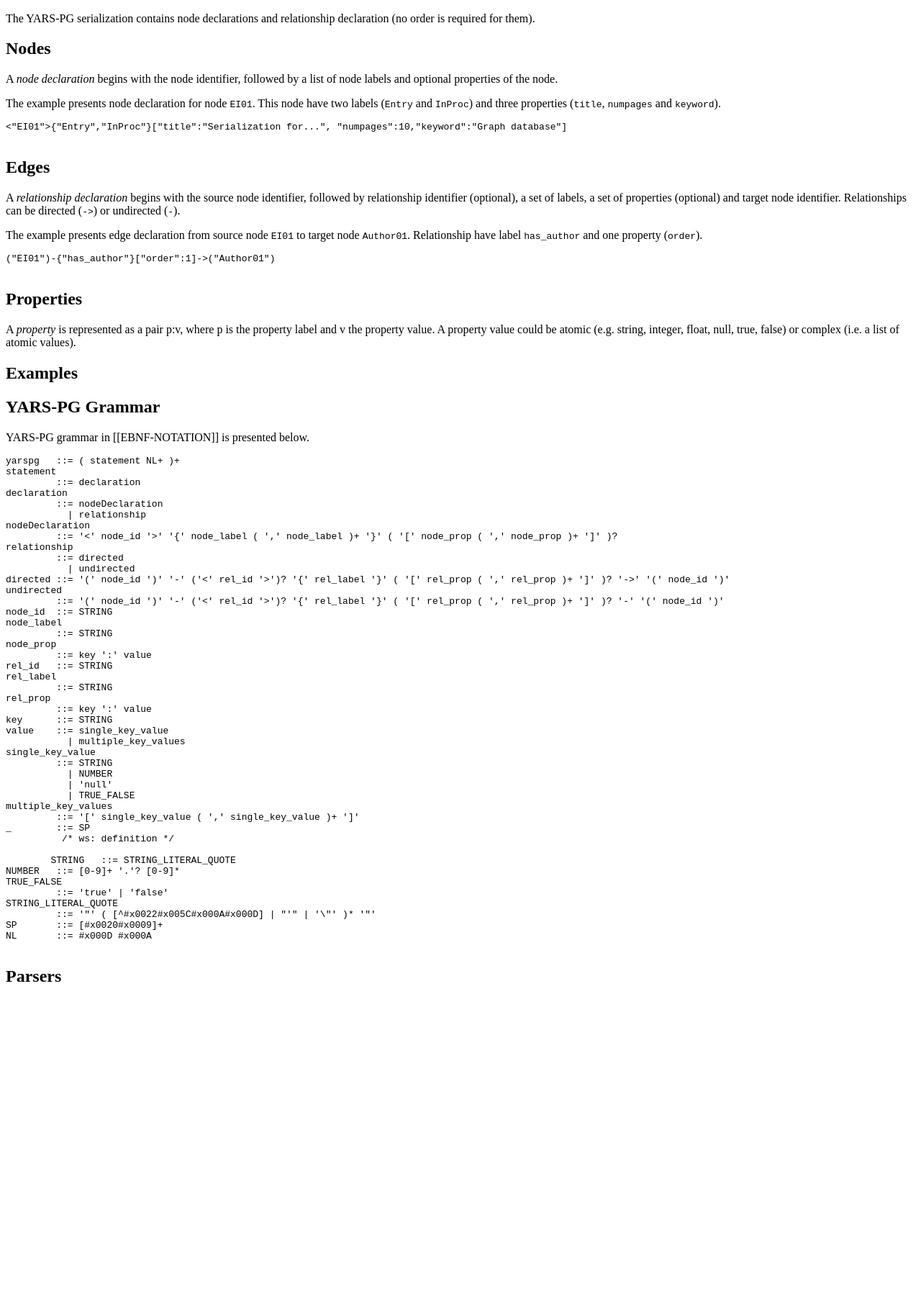
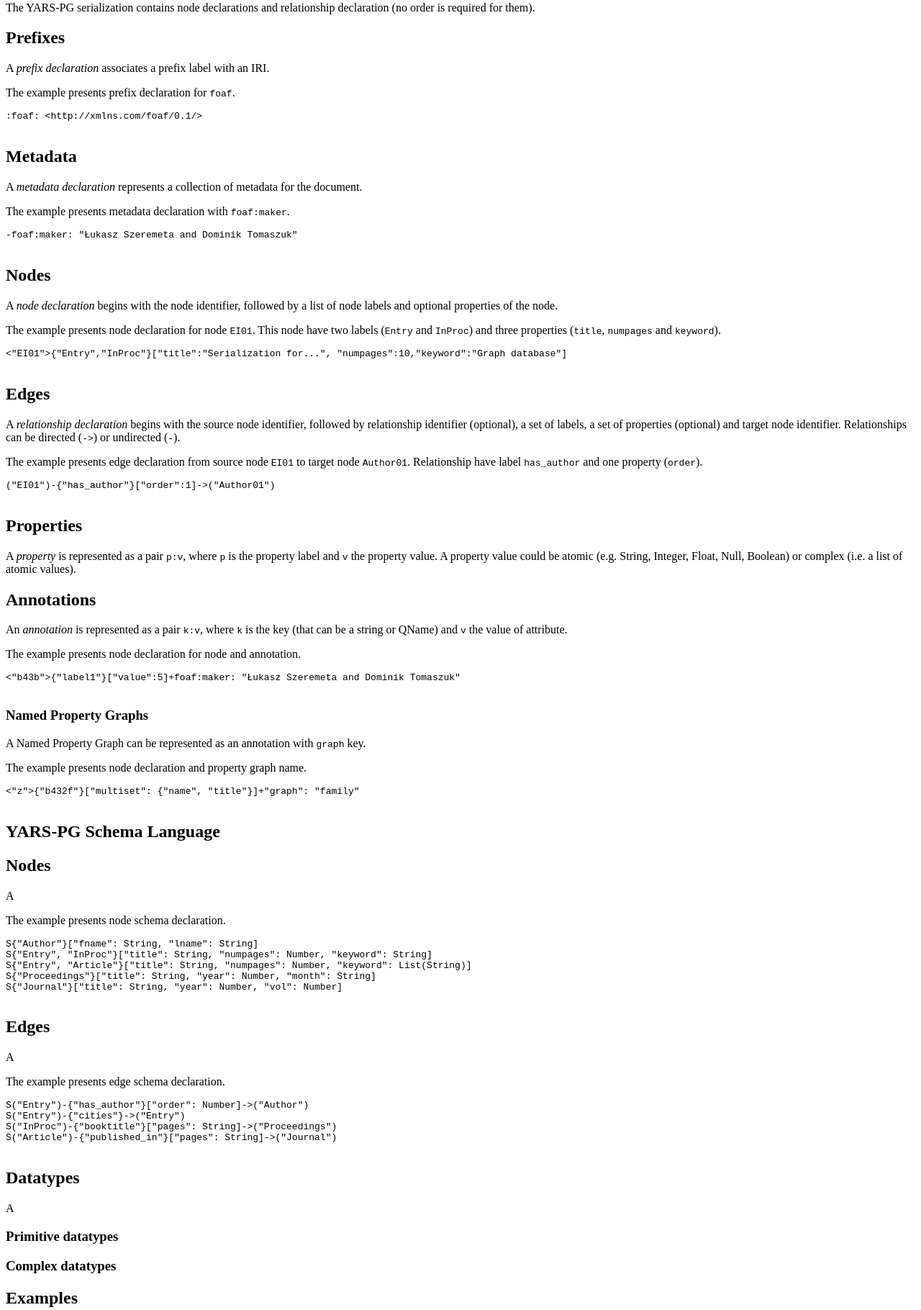
Before and after one commit to lszeremeta/yarspg, a plain HTML site: page docs/index.html in a window 1280 px wide. Shown: the part 580-2400 px from the top of the page at 72% size. Before the commit the page ends 1970 px from the top, so only its background shows below. Drawn offline with Linux system fonts and the light colour scheme.

Commit message:
add a lot of changes
add schema, metadata, annotations, update ebnf

```diff
--- a/docs/index.html
+++ b/docs/index.html
@@ -2,7 +2,7 @@
 <html>
 <head>
     <meta charset='utf-8'>
-    <title>YARS-PG 0.5</title>
+    <title>YARS-PG 3.7</title>
     <script async class='remove' src='https://www.w3.org/Tools/respec/respec-w3c'></script>
     <script class='remove'>
         var respecConfig = {
@@ -46,25 +46,24 @@
         This is very early draft of YARS-PG specification based on YARS-PG 3.0.
     </p>
 </section>
-<section id='introduction'>
+<section id='introduction' class="informative">
     <h2>Introduction</h2>
     <p>This document defines YARS-PG, a serialization for property graphs.</p>
-    <aside class="example" title='Bibliographic information'>
+    <aside class="example" title="Bibliographic information">
         <p>The example presents a graphical representation of a property graph that contains bibliographic information.
         <pre>
-<"Author01">{"Author"}["fname":"John","lname":"Smith"]
-<"Author02">{"Author"}["fname":"Alice","lname":"Brown"]
-<"EI01">{"Entry","InProc"}["title":"Serialization for...", "numpages":10,"keyword":"Graph database"]
-<"EA01">{"Entry","Article"}["title":"Property Graph...", "numpages":10,"keyword":["Query", "Graph"]]
-<"Proc01">{"Proceedings"}["title":"BDAS","year":2018,"month":"May"]
-<"Jour01">{"Journal"}["title":"J. DB","year":2020,"vol":30]
+# Prefix declaration
+:foaf: <http://xmlns.com/foaf/0.1/>
 
-("EI01")-{"has_author"}["order":1]->("Author01")
-("EI01")-{"has_author"}["order":2]->("Author02")
-("EA01")-{"has_author"}["order":1]->("Author02")
-("EA01")-{"cites"}->("EI01")
-("EI01")-{"booktitle"}["pages":"111-121"]->("Proc01")
-("EA01")-{"published_in"}["pages":"222-232"]->("Jour01")
+# Metadata
+-foaf:maker: "Łukasz Szeremeta and Dominik Tomaszuk"
+
+# Nodes
+<"Author01">{"Author"}["fname": "John", "lname": "Smith"] #Author01
+<"EI01">{"Entry", "InProc"}["title": "Serialization for...", "numpages": 10, "keyword": "Graph database"]
+
+# Edges
+("EI01")-{"has_author"}["order": 1]->("Author01")
   </pre>
     </aside>
     <p>The YARS-PG serialization supports all the features allowed by the current database systems based on the property
@@ -78,11 +77,31 @@
         <p>The YARS-PG serialization contains node declarations and relationship declaration (no order is required for
             them).</p>
     </section>
+    <section id='prefixes'>
+        <h2>Prefixes</h2>
+        <p>A <dfn>prefix declaration</dfn> associates a prefix label with an IRI.</p>
+        <aside class="example" title="Prefix declaration">
+            <p>The example presents prefix declaration for <code>foaf</code>.
+            <pre>
+:foaf: &lt;http://xmlns.com/foaf/0.1/&gt;
+  </pre>
+        </aside>
+    </section>
+    <section id='metadata'>
+        <h2>Metadata</h2>
+        <p>A <dfn>metadata declaration</dfn> represents a collection of metadata for the document.</p>
+        <aside class="example" title="Metadata declaration">
+            <p>The example presents metadata declaration with <code>foaf:maker</code>.
+            <pre>
+-foaf:maker: "Łukasz Szeremeta and Dominik Tomaszuk"
+  </pre>
+        </aside>
+    </section>
     <section id='nodes'>
         <h2>Nodes</h2>
         <p>A <dfn>node declaration</dfn> begins with the node identifier, followed by a list of node labels and optional
             properties of the node.</p>
-        <aside class="example" title='Node declaration'>
+        <aside class="example" title="Node declaration">
             <p>The example presents node declaration for node <code>EI01</code>. This node have two labels
                 (<code>Entry</code> and <code>InProc</code>)
                 and three properties (<code>title</code>, <code>numpages</code> and <code>keyword</code>).
@@ -108,13 +127,73 @@
     </section>
     <section id='properties'>
         <h2>Properties</h2>
-        A <dfn>property</dfn> is represented as a pair p:v, where p is the property label and v the property value. A
-        property
-        value could be atomic (e.g. string, integer, float, null, true, false) or complex (i.e. a list of atomic
-        values).</p>
+        A <dfn>property</dfn> is represented as a pair <code>p:v</code>, where <code>p</code> is the property label and <code>v</code> the property value. A
+        property value could be atomic (e.g. String, Integer, Float, Null, Boolean) or complex (i.e. a list of atomic values).</p>
+    </section>
+    <section id='annotations'>
+        <h2>Annotations</h2>
+        An <dfn>annotation</dfn> is represented as a pair <code>k:v</code>, where <code>k</code> is the key (that can be a string or QName) and <code>v</code> the value of attribute.</p>
+        <aside class="example" title="Annotation declaration">
+            <p>The example presents node declaration for node and annotation.</p>
+            <pre>
+<"b43b">{"label1"}["value":5]+foaf:maker: "Łukasz Szeremeta and Dominik Tomaszuk"
+  </pre>
+        </aside>
+        <section id='namedgraphs' class="informative">
+           <h3>Named Property Graphs</h3>
+           A Named Property Graph can be represented as an annotation with <code>graph</code> key.
+            <aside class="example" title="Annotation declaration">
+              <p>The example presents node declaration and property graph name.</p>
+              <pre>
+<"z">{"b432f"}["multiset": {"name", "title"}]+"graph": "family"
+  </pre>
+            </aside>
+      </section>
     </section>
 </section>
-<section class=informative id='examples'>
+<section id='yarspg-language'>
+    <h2>YARS-PG Schema Language</h2>
+    <section id='snodes'>
+        <h2>Nodes</h2>
+        <p>A <dfn></dfn></p>
+        <aside class="example" title="Node schema declaration">
+            <p>The example presents node schema declaration.</p>
+            <pre>
+S{"Author"}["fname": String, "lname": String]
+S{"Entry", "InProc"}["title": String, "numpages": Number, "keyword": String]
+S{"Entry", "Article"}["title": String, "numpages": Number, "keyword": List(String)]
+S{"Proceedings"}["title": String, "year": Number, "month": String]
+S{"Journal"}["title": String, "year": Number, "vol": Number]
+  </pre>
+        </aside>
+    </section>
+    <section id='sedges'>
+        <h2>Edges</h2>
+        <p>A <dfn></dfn></p>
+        <aside class="example" title="Edge schema declaration">
+            <p>The example presents edge schema declaration.</p>
+            <pre>
+S("Entry")-{"has_author"}["order": Number]->("Author")
+S("Entry")-{"cities"}->("Entry")
+S("InProc")-{"booktitle"}["pages": String]->("Proceedings")
+S("Article")-{"published_in"}["pages": String]->("Journal")
+  </pre>
+        </aside>
+    </section>
+    <section id='datatypes'>
+        <h2>Datatypes</h2>
+        <p>A <dfn></dfn></p>
+        <section id='pdatatype'>
+           <h3>Primitive datatypes</h3>
+           <p></p>
+      </section>
+        <section id='cdatatype'>
+           <h3>Complex datatypes</h3>
+           <p></p>
+      </section>
+    </section>
+</section>
+<section class="informative" id='examples'>
     <h2>Examples</h2>
 </section>
 <section id='yarspg-grammar'>
@@ -122,54 +201,126 @@
     <p>YARS-PG grammar in [[EBNF-NOTATION]] is presented below.</p>
 
     <pre>
-yarspg   ::= ( statement NL+ )+
+yarspg   ::= statement+ EOF
 statement
-         ::= declaration
-declaration
-         ::= nodeDeclaration
-           | relationship
-nodeDeclaration
-         ::= '<' node_id '>' '{' node_label ( ',' node_label )+ '}' ( '[' node_prop ( ',' node_prop )+ ']' )?
-relationship
+         ::= node
+           | edge
+           | prefix_directive
+           | metadata
+           | node_schema
+           | edge_schema
+prefix_directive
+         ::= pname IRI
+pname    ::= ':' ALNUM_PLUS ':'
+pn_local ::= ALNUM_PLUS
+metadata ::= '-' ( pn_local pname STRING | IRI ':' ( STRING | IRI ) )
+annotation
+         ::= named_graph_annotation
+           | string_annotation
+           | rdf_annotation
+named_graph_annotation
+         ::= '"graph"' ':' STRING
+string_annotation
+         ::= STRING ':' STRING
+rdf_annotation
+         ::= ( pn_local pname | IRI ':' ) ( STRING | IRI )
+node
+         ::= '<' node_id '>' ( '{' node_label ( ',' node_label )+ '}' )? ( '[' prop ( ',' prop )+ ']' )? ( '+' annotation ( ',' annotation )+ )?
+edge
          ::= directed
            | undirected
-directed ::= '(' node_id ')' '-' ('<' rel_id '>')? '{' rel_label '}' ( '[' rel_prop ( ',' rel_prop )+ ']' )? '->' '(' node_id ')'
+directed ::= '(' node_id ')' '-' ('<' edge_id '>')? '{' edge_label '}' ( '[' prop ( ',' prop )+ ']' )? '->' '(' node_id ')' ( '+' annotation ( ',' annotation )+ )?
 undirected
-         ::= '(' node_id ')' '-' ('<' rel_id '>')? '{' rel_label '}' ( '[' rel_prop ( ',' rel_prop )+ ']' )? '-' '(' node_id ')'
+         ::= '(' node_id ')' '-' ('<' edge_id '>')? '{' edge_label '}' ( '[' prop ( ',' prop )+ ']' )? '-' '(' node_id ')' ( '+' annotation ( ',' annotation )+ )?
 node_id  ::= STRING
 node_label
          ::= STRING
-node_prop
+prop
          ::= key ':' value
-rel_id   ::= STRING
-rel_label
+edge_id   ::= STRING
+edge_label
          ::= STRING
-rel_prop
-         ::= key ':' value
 key      ::= STRING
-value    ::= single_key_value
-           | multiple_key_values
-single_key_value
+value    ::= primitive_value
+           | complex_value
+primitive_value
          ::= STRING
            | NUMBER
            | 'null'
-           | TRUE_FALSE
-multiple_key_values
-         ::= '[' single_key_value ( ',' single_key_value )+ ']'
-_        ::= SP
+           | BOOL
+complex_value
+         ::= set_bag
+           | list
+           | struct
+set_bag ::= '{' ( primitive_value | set_bag ) ( ',' ( primitive_value | set_bag ) )* '}'
+list     ::= '[' ( primitive_value | list ) ( ',' ( primitive_value | list ) )* ']'
+struct     ::= '{' key ':' ( primitive_value | struct ) ( ',' key ':' ( primitive_value | struct ) )* '}'
+node_schema
+         ::= 'S' ( '{' node_label ( ',' node_label )+ '}' )? ( '[' prop_schema ( ',' prop_schema )+ ']' )? ( '+' annotation ( ',' annotation )+ )?
+prop_schema
+         ::= key ':' value_schema
+value_schema
+         ::= primitive_value_schema
+           | complex_value_schema
+primitive_value_schema
+         ::= 'String'
+           | 'Number'
+           | 'Null'
+           | 'Bool'
+complex_value_schema
+         ::= set_bag_schema
+           | list_schema
+           | struct_schema
+set_bag_schema
+         ::= bag_schema
+           | set_schema
+bag_schema
+         ::= 'Bag' '(' ( primitive_value_schema | bag_schema ) ')'
+set_schema
+         ::= 'Set' '(' ( primitive_value_schema | set_schema ) ')'
+list_schema
+         ::= 'List' '(' ( primitive_value_schema | list_schema ) ')'
+struct_schema
+         ::= 'struct' '(' ( primitive_value_schema | struct_schema ) ')'
+edge_schema
+         ::= directed_schema
+           | undirected_schema
+directed_schema
+         ::= 'S' ( '(' node_label ')' )? '-' '{' edge_label '}' ( '[' prop_schema ( ',' prop_schema )+ ']' )? '->' ( '(' node_label ( ',' node_label )* ')' )?
+undirected_schema
+         ::= 'S' ( '(' node_label ')' )? '-' '{' edge_label '}' ( '[' prop_schema ( ',' prop_schema )+ ']' )? '-' ( '(' node_label ( ',' node_label )* ')' )?
+prop_schema
+         ::= key ':' value_schema
+_        ::= COMMENT
+           | WS
           /* ws: definition */
 
-        STRING   ::= STRING_LITERAL_QUOTE
+<?TOKENS?>
+
+COMMENT  ::= '#' [^#xd#xa#xc]*
+STRING   ::= STRING_LITERAL_QUOTE
 NUMBER   ::= [0-9]+ '.'? [0-9]*
-TRUE_FALSE
-         ::= 'true' | 'false'
+BOOL     ::= 'true'
+           | 'false'
 STRING_LITERAL_QUOTE
-         ::= '"' ( [^#x0022#x005C#x000A#x000D] | "'" | '\"' )* '"'
-SP       ::= [#x0020#x0009]+
-NL       ::= #x000D #x000A
+         ::= '"' ( [^"\#xd#xa] | "'" | '\"' )* '"'
+ALNUM_PLUS
+         ::= PN_CHARS_BASE ( ( PN_CHARS | '.' )* PN_CHARS )?
+IRI  ::= '<' ( PN_CHARS | '.' | ':' | '/' | '\' | '#' | '@' | '%' | '&' | UCHAR )* '>'
+PN_CHARS ::= PN_CHARS_U
+           | [-0-9#xB7#x0300-#x036F#x203F-#x2040]
+PN_CHARS_U
+         ::= PN_CHARS_BASE
+           | '_'
+UCHAR    ::= ( '\u' | '\U' HEX HEX HEX HEX ) HEX HEX HEX HEX
+PN_CHARS_BASE
+         ::= [A-Za-z0-9#xC0-#xD6#xD8-#xF6#xF8-#x2FF#x370-#x37D#x37F-#x1FFF#x200C-#x200D#x2070-#x218F#x2C00-#x2FEF#x3001-#xD7FF#xF900-#xFDCF#xFDF0-#xFFFD]
+HEX      ::= [0-9A-Fa-f]
+WS       ::= [ #x9#xa#xd]+
+EOF      ::= $
     </pre>
 </section>
-<section class=informative id='parsers'>
+<section class="informative" id='parsers'>
     <h2>Parsers</h2>
 </section>
 </body>
```
